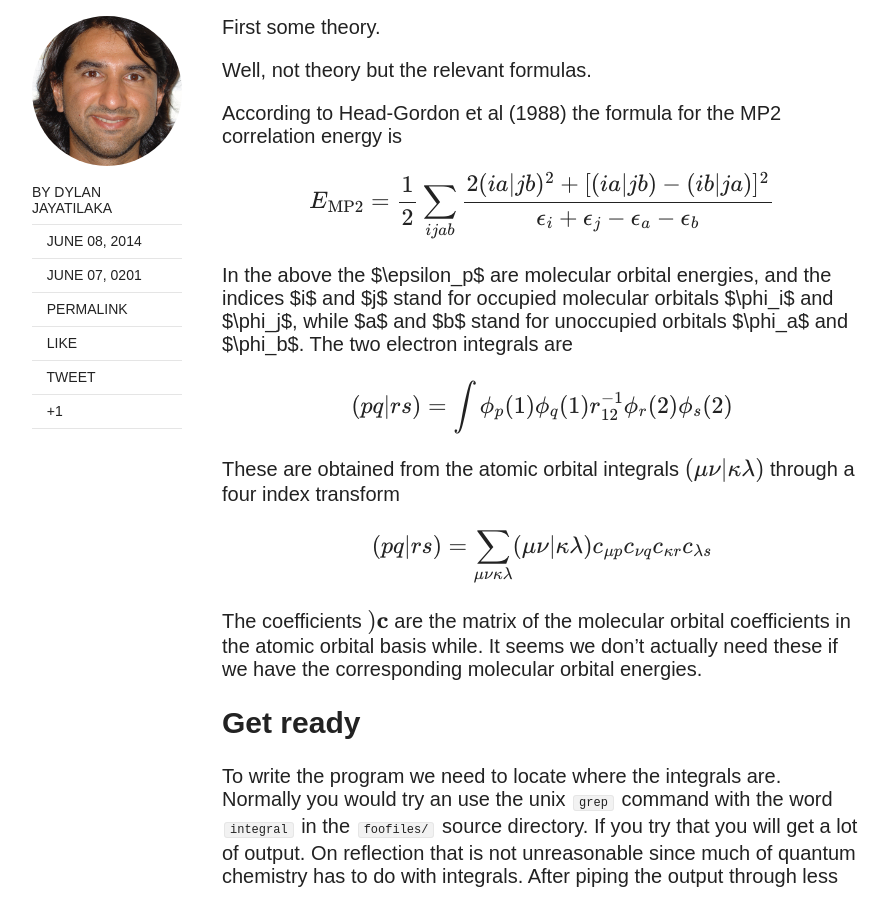
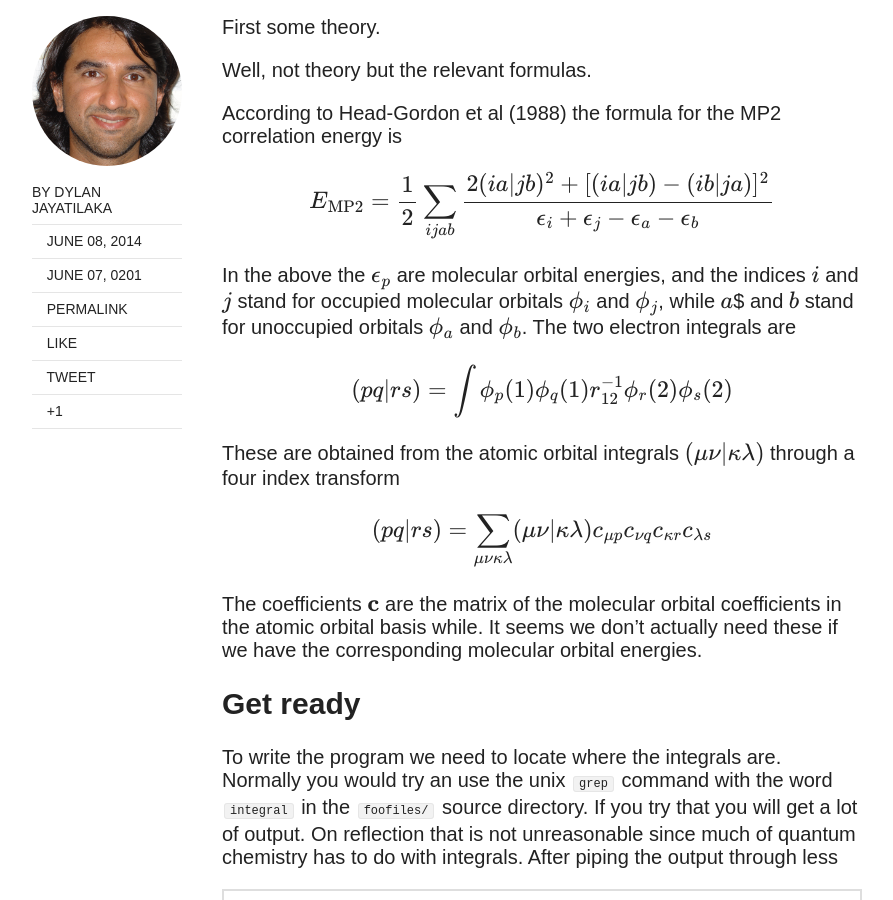
Before and after one commit to dylan-jayatilaka/dylan-jayatilaka.github.io, a Jekyll site: the page built from _posts/2014-06-08-write-an-mp2-program.md, in a window 1280 px wide and 900 px high, scrolled down 876 px. Shown: the whole window, without its empty margins (128-1021 px from the left). Built offline with Jekyll 4.4.1, drawn with Linux system fonts in a browser that asks for light colours; nearby versions of some CDN libraries; formulas are drawn with MathJax 3; some of the changed text lies outside the part shown.

Commit message:
iCorrect latex

```diff
--- a/_posts/2014-06-08-write-an-mp2-program.md
+++ b/_posts/2014-06-08-write-an-mp2-program.md
@@ -27,9 +27,10 @@ E_\textrm{MP2} =
 \frac{2(ia|jb)^2 + [(ia|jb)-(ib|ja)]^2}{\epsilon_i + \epsilon_j - \epsilon_a - \epsilon_b}
 $$
 
-In the above the $\epsilon_p$ are molecular orbital energies, and the indices
-$i$ and $j$ stand for occupied molecular orbitals $\phi_i$ and $\phi_j$, while $a$ and
-$b$ stand for unoccupied orbitals $\phi_a$ and $\phi_b$. The two electron
+In the above the \\( \epsilon_p \\) are molecular orbital energies, and the
+indices \\( i \\) and \\( j \\) stand for occupied molecular orbitals
+\\( \phi_i \\) and \\( \phi_j \\), while \\( a \\)$ and \\( b \\) stand
+for unoccupied orbitals \\( \phi_a \\) and \\( \phi_b \\). The two electron
 integrals are
 
 $$
@@ -44,7 +45,7 @@ $$
           (\mu\nu|\kappa\lambda) c_{\mu p} c_{\nu q} c_{\kappa r} c_{\lambda s}
 $$
 
-The coefficients \\( )\textbf{c} \\) are the matrix of the molecular orbital
+The coefficients \\( \textbf{c} \\) are the matrix of the molecular orbital
 coefficients in the atomic orbital basis while. It seems we don’t actually need
 these if we have the corresponding molecular orbital energies.
 
@@ -61,10 +62,10 @@ with integrals. After piping the output through less
    grep integral | less
 ~~~
 
-After some searching you may come across the routine `.FOCK:make_ERI_integrals(v)` and
-`.FOCK:make_MO_ERI_integrals(v)`. Looking further at these routines we see that the second
-one produces a four dimensional array `v :: MAT4{REAL}`. From the documentation
-these hold the integrals that are required.
+After some searching you may come across the routine `.FOCK:make_ERI_integrals(v)`
+and `.FOCK:make_MO_ERI_integrals(v)`. Looking further at these routines we see
+that the second one produces a four dimensional array `v :: MAT4{REAL}`. From
+the documentation these hold the integrals that are required.
 
 ## Housekeeping
 
@@ -72,9 +73,10 @@ In a perfect world we would expect to call that routine, using a template like
 in the “Hello Tonto World” program, and be returned the integrals we need. If
 we actually do that, the program will crash. Why would that happen? Well, clearly
 there is some set-up to do. For example, what molecule do we want to treat?
-What basis set to use? And finally, should we actually do an SCF calculation beforehand
-to get the molecular orbitals? And after that, we still need the orbital energies.
-You might recall from the post on objects that these are stored in `orbital_energies`.
+What basis set to use? And finally, should we actually do an SCF calculation
+beforehand to get the molecular orbitals? And after that, we still need the
+orbital energies. You might recall from the post on objects that these are
+stored in `orbital_energies`.
 
 Once this is realised, we see that we actually want to add our MP2 calculation to
 the end of a standard SCF calculation. Looking in the `tests/` folsderf we finda simple
```
Also changed, not shown: other parts of _posts/2014-06-08-write-an-mp2-program.md (+3 -1 lines).
